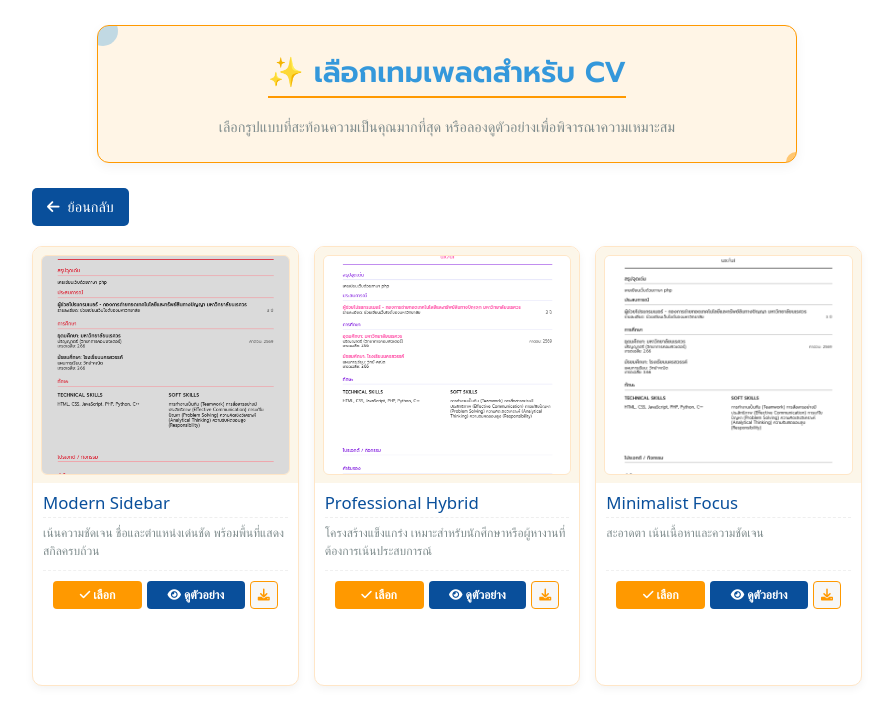
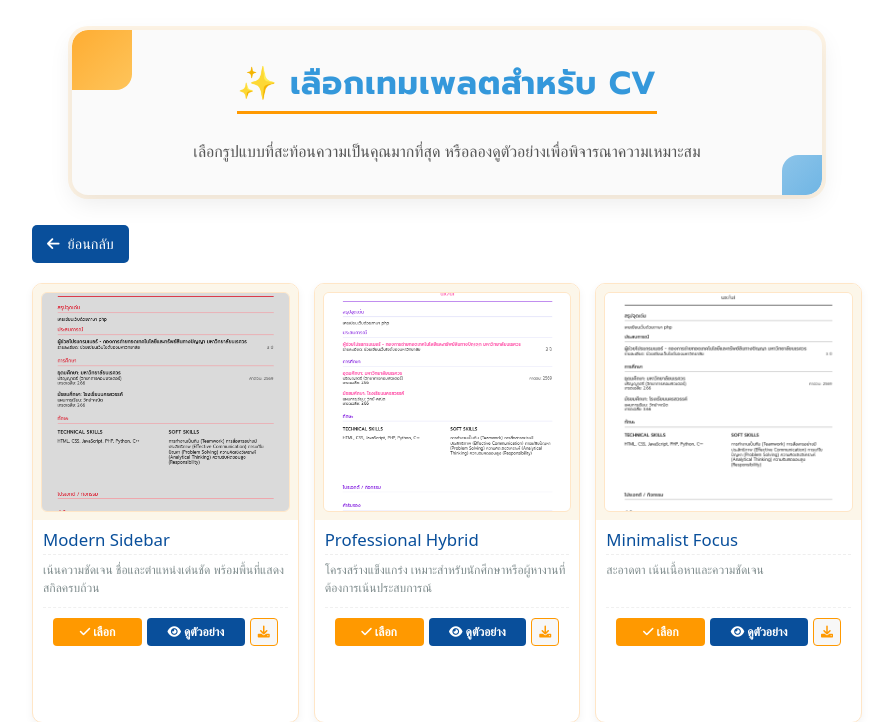
Before and after one commit to sasiwimon5247/cv-system, a PHP site: page /template.php in a window 1280 px wide. Shown: the part 100-822 px from the top of the page, without its empty margins (193-1086 px from the left). Run offline with PHP 8.4, Linux system fonts and the light colour scheme; a user stored in the database is signed in; data comes from the database, SQL or seed files in the repository; data that the repository does not hold is empty; some libraries are stand-ins or nearby versions.

Commit message:
change cv templat

```diff
--- a/style/template-selection.css
+++ b/style/template-selection.css
@@ -18,76 +18,82 @@ html {
 }
 /* 💖 CSS สำหรับ Header น่ารัก มีลูกเล่น */
 
-/* 📌 CSS สำหรับ Header ธีม มินิมอล-น่ารัก (ส้ม, น้ำเงิน, ขาว, ครีม) */
+/* 📌 CSS สำหรับ Header ธีม มินิมอล-น่ารัก ที่สวยและมีมิติยิ่งขึ้น */
 .page-header {
     text-align: center;
-    padding: 30px 20px 25px; /* เพิ่ม padding */
+    padding: 35px 20px 30px; /* เพิ่ม padding ทั้งด้านบนและล่าง */
 
-    /* 🎨 พื้นหลัง: ใช้สีครีมอ่อนเพื่อความนุ่มนวล */
-    background-color: #FFF5E6; /* ครีมอ่อน */
+    /* 🎨 พื้นหลัง: ใช้สีขาวนวล (Off-White) */
+    background-color: #FAFAFA; /* ขาวนวลสะอาดตา */
 
-    /* 📐 กรอบ: มินิมอลด้วยขอบโค้งมนเล็กน้อย */
-    border: 1px solid #FF9900; /* กรอบเส้นบางสีส้ม */
-    border-radius: 12px; /* ขอบโค้งมน */
+    /* 📐 กรอบและมิติ: สร้างกรอบอ่อนโยนและขอบโค้งมนที่ดูดี */
+    border: none; /* ลบเส้นขอบทึบออก */
+    border-radius: 16px; /* ขอบโค้งมนที่ดูสง่างาม */
 
-    /* ✨ เงา: ใช้เงาที่สะอาดตาและบางเบา */
-    box-shadow: 0 4px 12px rgba(0, 0, 0, 0.05); /* เงาสะอาดตา */
+    /* ✨ เงา: ใช้เงาหลายชั้นเพื่อสร้างมิติ 3D อ่อนๆ */
+    box-shadow:
+        0 8px 25px rgba(0, 0, 0, 0.08), /* เงาหลักด้านล่าง */
+        0 0 0 4px #FFF5E6; /* ขอบเรืองแสงสีครีมบางๆ (Outer Glow) */
 
     /* 🖼️ จัดวางให้อยู่ในกรอบกลางจอ */
-    max-width: 700px;
-    margin: 25px auto;
+    max-width: 750px;
+    margin: 30px auto;
 
-    /* 🌟 สำหรับลูกเล่นตกแต่ง */
     position: relative;
     overflow: hidden;
 }
 
-/* 🌟 ลูกเล่นตกแต่ง (จุดกลมเล็กๆ) */
+/* 🌟 ลูกเล่นตกแต่ง (สร้างมิติโดยใช้สีเน้นที่มุม) */
+
+/* สร้างริบบิ้น/แถบเล็กๆ สีส้มที่มุมซ้ายบน */
 .page-header::before {
     content: '';
     position: absolute;
-    top: -10px;
-    left: -10px;
-    width: 30px;
-    height: 30px;
-    background-color: #3498DB; /* สีน้ำเงิน */
-    border-radius: 50%;
-    opacity: 0.3;
+    top: 0;
+    left: 0;
+    width: 60px;
+    height: 60px;
+    border-radius: 16px 0 16px 0;
+    background: linear-gradient(135deg, #FF9900 0%, #FFB733 100%); /* ไล่เฉดสีส้ม */
+    opacity: 0.8;
 }
-
+/* สร้างริบบิ้น/แถบเล็กๆ สีน้ำเงินที่มุมขวาล่าง */
 .page-header::after {
     content: '';
     position: absolute;
-    bottom: -10px;
-    right: -10px;
-    width: 20px;
-    height: 20px;
-    background-color: #FF9900; /* สีส้ม */
-    border-radius: 50%;
-    opacity: 0.5;
+    bottom: 0;
+    right: 0;
+    width: 40px;
+    height: 40px;
+    border-radius: 16px 0 16px 0;
+    background: linear-gradient(315deg, #3498DB 0%, #5DADE2 100%); /* ไล่เฉดสีน้ำเงิน */
+    opacity: 0.7;
 }
 
-/* 📝 หัวข้อ H1: ใช้สีน้ำเงินเพื่อความโดดเด่น */
+/* 📝 หัวข้อ H1: เน้นความคมชัดและใช้สีน้ำเงิน */
 .page-header h1 {
     font-family: 'Prompt', sans-serif;
-    font-size: 1.8em;
-    color: #3498DB; /* สีน้ำเงิน */
-    margin-bottom: 8px;
-    font-weight: 600;
+    font-size: 2em; /* เพิ่มขนาดตัวอักษรให้ดูสง่างาม */
+    color: #3498DB; /* สีน้ำเงินเข้ม */
+    margin-bottom: 10px;
+    font-weight: 700; /* ตัวหนา */
+    text-transform: uppercase; /* ตัวพิมพ์ใหญ่ (Minimalist Touch) */
+    letter-spacing: 1px;
 
-    /* 🎈 ลูกเล่นเส้นแบ่งมินิมอล */
+    /* 💧 เส้นแบ่งแบบเรียบง่าย */
     display: inline-block;
-    border-bottom: 2px solid #FF9900; /* เส้นแบ่งสีส้ม */
-    padding-bottom: 5px;
+    border-bottom: 3px solid #FF9900; /* เส้นแบ่งสีส้ม */
+    padding-bottom: 8px;
 }
 
-/* 💬 ข้อความบรรยาย P */
+/* 💬 ข้อความบรรยาย P: ใช้น้ำหนักเบาและจัดระยะห่าง */
 .page-header p {
-    font-size: 0.9em;
-    color: #7f8c8d; /* สีเทากลาง */
-    max-width: 550px;
-    margin: 10px auto 0;
-    line-height: 1.5;
+    font-size: 1em; /* เพิ่มขนาดเล็กน้อยให้อ่านง่าย */
+    color: #555555; /* สีเทาเข้ม */
+    max-width: 600px;
+    margin: 15px auto 0;
+    line-height: 1.6;
+    font-weight: 300; /* ตัวบางเบา */
 }
 .back-to-fillout {
     max-width: 850px;
```
